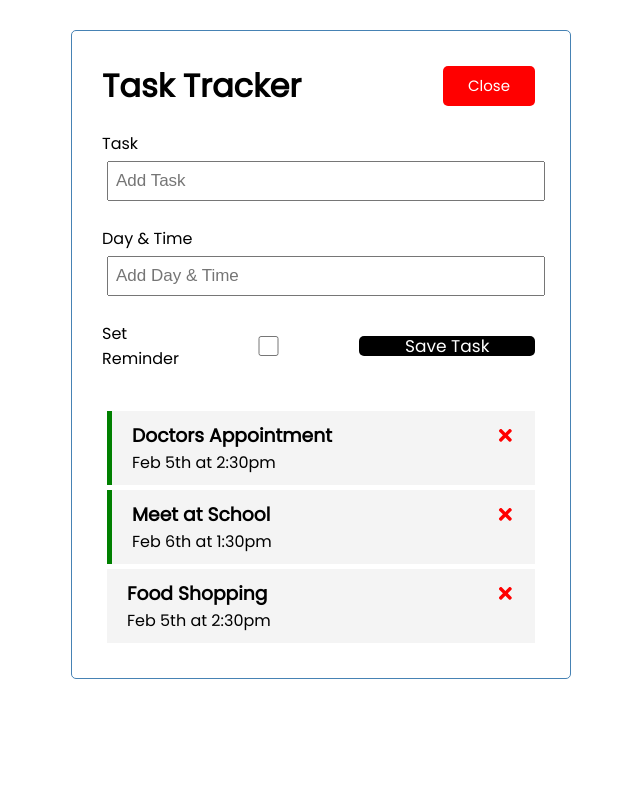
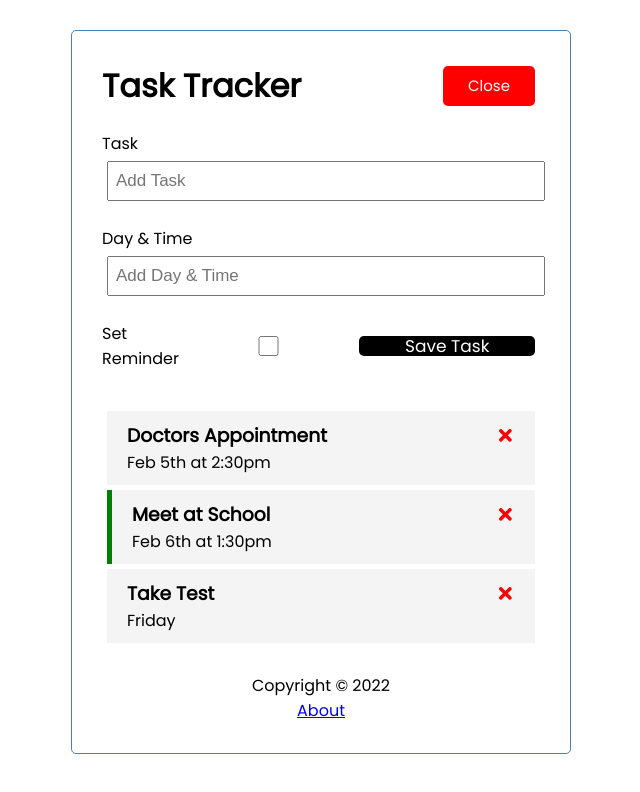
Before and after one commit to VinceK15/taskmanager, a React (Create React App) app: page / in a window 1280 px wide. Shown: the top 792 px of the page, without its empty margins (319-959 px from the left). Built offline with nearby package versions, Linux system fonts and the light colour scheme; data requests are answered from the project's data file.

Commit message:
Add files via upload
json server update

```diff
--- /dev/null
+++ b/db.json
@@ -0,0 +1,22 @@
+{
+  "tasks": [
+    {
+      "id": 1,
+      "text": "Doctors Appointment",
+      "day": "Feb 5th at 2:30pm",
+      "reminder": false
+    },
+    {
+      "id": 2,
+      "text": "Meet at School",
+      "day": "Feb 6th at 1:30pm",
+      "reminder": true
+    },
+    {
+      "text": "Take Test",
+      "day": "Friday",
+      "reminder": false,
+      "id": 3
+    }
+  ]
+}
--- a/package.json
+++ b/package.json
@@ -8,9 +8,11 @@
     "@testing-library/react": "^12.1.2",
     "@testing-library/user-event": "^13.5.0",
     "gh-pages": "^3.2.3",
+    "json-server": "^0.17.0",
     "react": "^17.0.2",
     "react-dom": "^17.0.2",
     "react-icons": "^4.3.1",
+    "react-router-dom": "^6.2.2",
     "react-scripts": "5.0.0",
     "save-dev": "^0.0.1-security",
     "web-vitals": "^2.1.4"
@@ -19,7 +21,8 @@
     "start": "react-scripts start",
     "build": "react-scripts build",
     "test": "react-scripts test",
-    "eject": "react-scripts eject"
+    "eject": "react-scripts eject",
+    "server": "json-server --watch db.json --port 5000"
   },
   "eslintConfig": {
     "extends": [
--- a/src/App.js
+++ b/src/App.js
@@ -1,55 +1,104 @@
-import { useState } from 'react'
+import { useState , useEffect} from 'react'
+import {BrowserRouter as Router, Route} from 'react-router-dom'
 import Header from "./components/Header";
 import Tasks from "./components/Tasks";
 import AddTask from './components/AddTask';
+import Footer from "./components/Footer";
+import About from "./components/About";
+
+/* https://www.youtube.com/watch?v=w7ejDZ8SWv8&t=863s&ab_channel=TraversyMedia */
 
 function App() {
   const [showAddTask, setShowAddTask] = useState(true)
-  const [tasks, setTasks] = useState([
-    {
-      id: 1,
-      text: 'Doctors Appointment',
-      day: 'Feb 5th at 2:30pm',
-      reminder: true,
-    },
-    {
-      id: 2,
-      text: 'Meet at School',
-      day: 'Feb 6th at 1:30pm',
-      reminder: true,
-    },
-    {
-      id: 3,
-      text: 'Food Shopping',
-      day: 'Feb 5th at 2:30pm',
-      reminder: false,
-    }
-  ])
+  const [tasks, setTasks] = useState([])
+
+useEffect(() => {
+const getTasks = async () => {
+  const tasksFromServer = await fetchTasks()
+  setTasks(tasksFromServer)
+}
+
+  getTasks()
+}, [])
+
+// Fetch Tasks
+const fetchTasks = async () => {
+  const res = await fetch('http://localhost:5000/tasks')
+  const data = await res.json()
+
+  console.log(data)
+  return data
+}
+
+//Fetch Task
+const fetchTask = async (id) => {
+  const res = await fetch(`http://localhost:5000/tasks/${id}`)
+  const data = await res.json()
+
+  console.log(data)
+  return data
+}
+
 
   //Add Task
-  const addTask = (task) => {
-    const id = Math.floor(Math.random() * 10000 + 1)
-    const newTask = {id, ...task}
-    setTasks([...tasks, newTask])
+  const addTask = async (task) => {
+    const res = await fetch(`http://localhost:5000/tasks`, {
+      method: 'POST',
+      headers: {
+        'Content-type': 'application/json',
+      },
+      body: JSON.stringify(task),
+    })
+
+    const data = await res.json()
+
+    setTasks([...tasks, data])
+
+
+    //const id = Math.floor(Math.random() * 10000 + 1)
+    //const newTask = {id, ...task}
+    //setTasks([...tasks, newTask])
   }
 
   // Delete Task
-  const deleteTask = (id) => {
+  const deleteTask = async (id) => {
+    await fetch(`http://localhost:5000/tasks/${id}`, {
+      method: 'DELETE'
+    })
+
+
     setTasks(tasks.filter((task) => task.id !== id))
   }
 
   // Toggle Reminder
-  const toggleReminder = (id) => {
-    setTasks(tasks.map((task) => task.id === id ? { ...task, reminder: !task.reminder } : task))
+  const toggleReminder = async (id) => {
+    const taskToToggle = await fetchTask(id)
+    const updTask = { ...taskToToggle, reminder: !taskToToggle.reminder}
+
+const res = await fetch(`http://localhost:5000/tasks/${id}`, {
+  method:'PUT',
+  headers: {
+    'Content-type': 'application/json'
+  },
+  body: JSON.stringify(updTask)
+})
+
+const data = await res.json()
+
+
+    setTasks(tasks.map((task) => task.id === id ? { ...task, reminder: data.reminder } : task))
   }
 
   return (
+    <Router>
     <div className="container">
       <Header onAdd={() => setShowAddTask(!showAddTask)} showAdd={showAddTask} />
       {/* if showAddtask is true then show that component = && */}
       {showAddTask && <AddTask onAdd={addTask} />}
-      {tasks.length > 0 ? <Tasks tasks={tasks} onDelete={deleteTask} onToggle={toggleReminder} /> : 'No Tasks to Show'}
+      {tasks.length > 0 ? (<Tasks tasks={tasks} onDelete={deleteTask} onToggle={toggleReminder} />) : ('No Tasks to Show')}
+      <Footer />
     </div>
+    </Router>
   )
 }
 
--- /dev/null
+++ b/src/components/About.js
@@ -0,0 +1,12 @@
+import React from 'react'
+
+const About = () => {
+  return (
+  <div>
+  <h4>Version 1.0.0</h4>
+  <a href="/">Go Back</a>
+  </div>
+  )
+}
+
+export default About;
--- /dev/null
+++ b/src/components/Footer.js
@@ -0,0 +1,12 @@
+import React from 'react'
+
+const Footer = () => {
+  return (
+    <footer>
+<p>Copyright &copy; 2022</p>
+<a href="/about">About</a>
+    </footer>
+  )
+}
+
+export default Footer;
--- a/src/components/Tasks.js
+++ b/src/components/Tasks.js
@@ -3,8 +3,8 @@
 const Tasks = ({tasks, onDelete, onToggle}) => {
   return (
   <>
-  {tasks.map((task) => (
-<Task key={task.id} task={task} onDelete = {onDelete} onToggle={onToggle}/>
+  {tasks.map((task, index) => (
+<Task key={index} task={task} onDelete = {onDelete} onToggle={onToggle}/>
     ))}
   </>
   )
```
Also changed, not shown: src/components/AddTask.js (line endings or trailing spaces), src/components/Button.js (line endings or trailing spaces), src/components/Header.js (line endings or trailing spaces), src/components/Task.js (line endings or trailing spaces), 2 other files (tests, documents, lock files or other folders).
